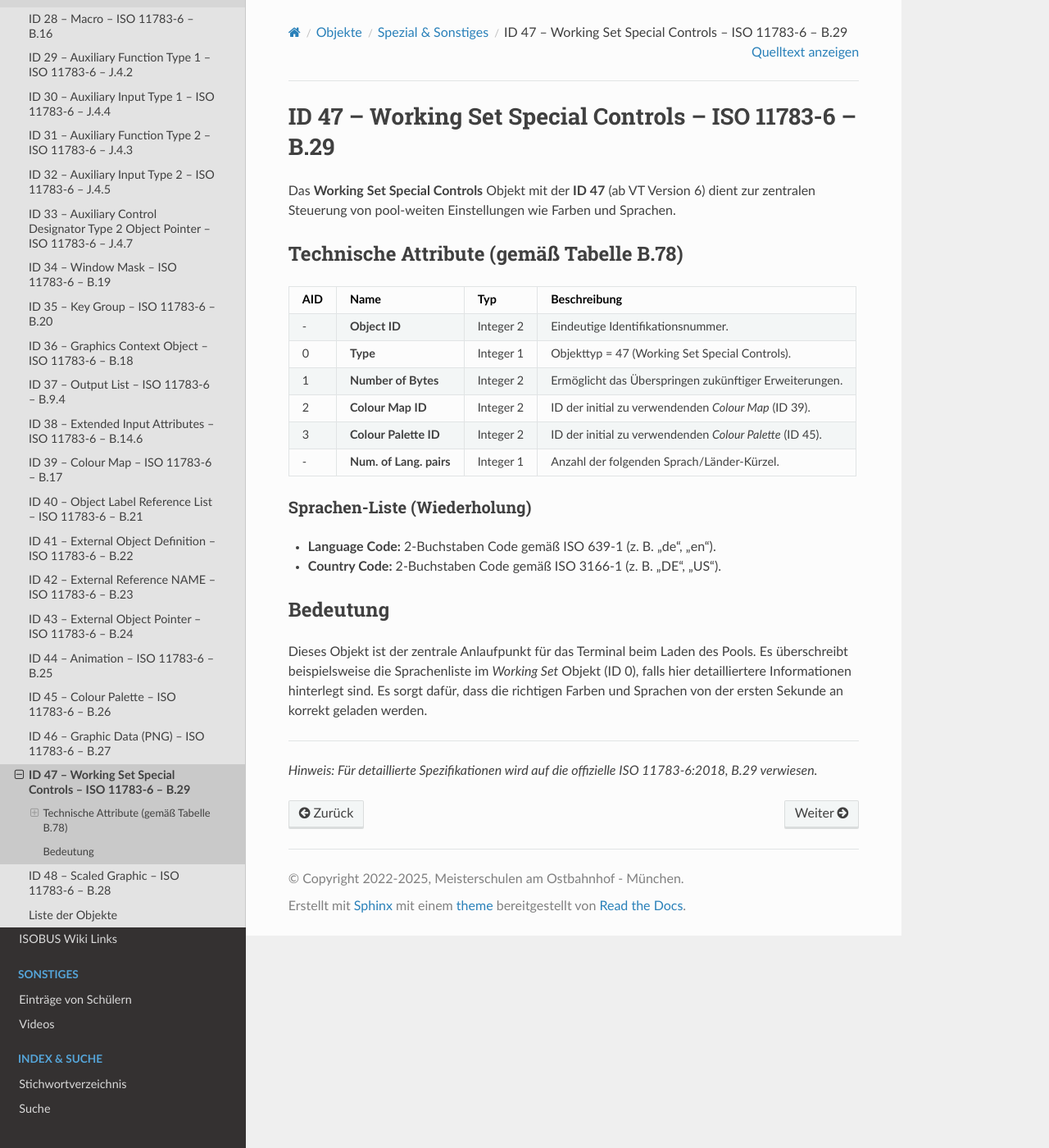
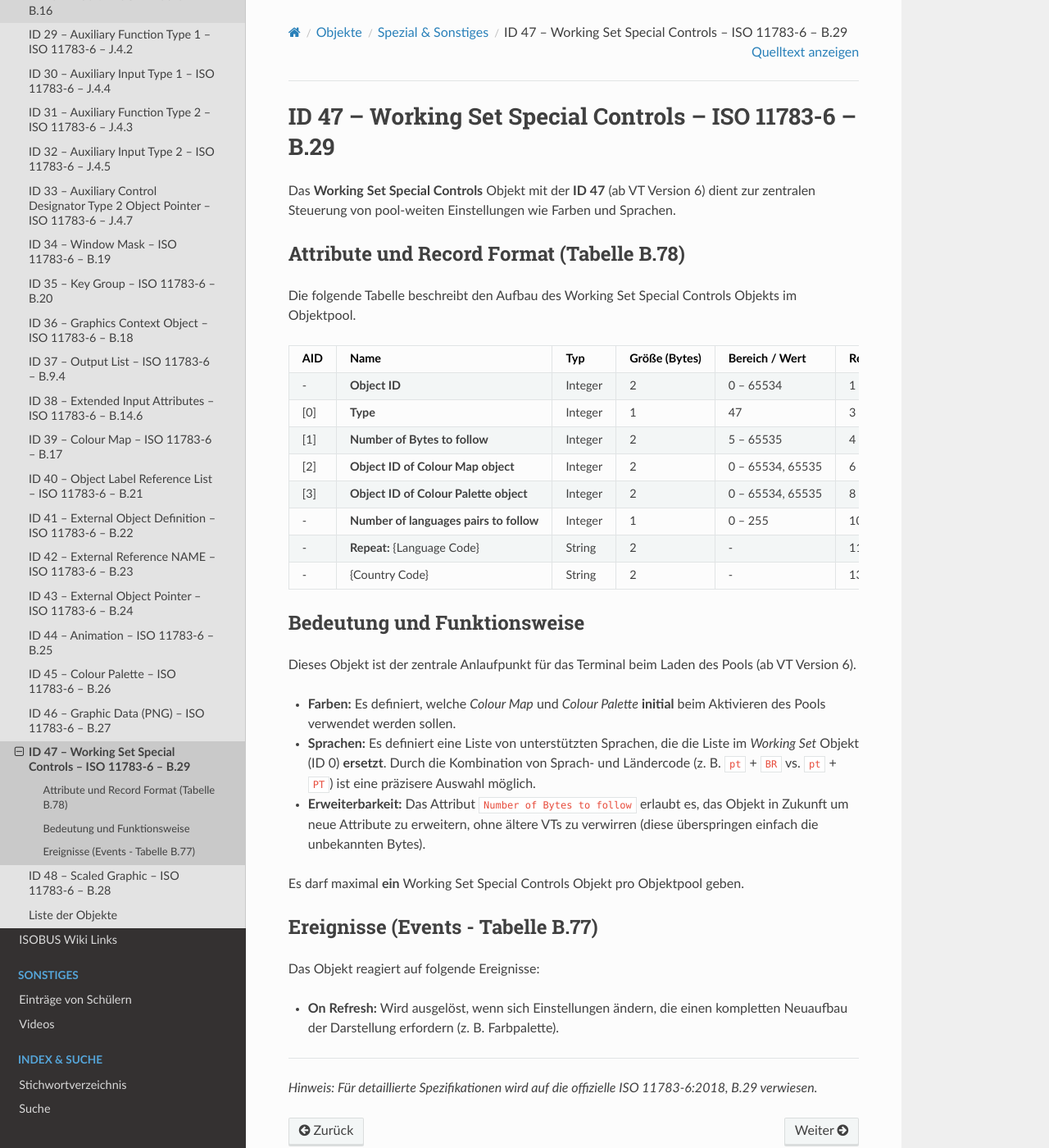
Before and after one commit to Meisterschulen-am-Ostbahnhof-Munchen/ISOBUS-VT-Objects-docs, a Sphinx documentation site: the page built from docs/isobus-objects/ID-47---Working-Set-Special-Controls---ISO-11783-6---B.29.md, in a window 1280 px wide and 1400 px high. Shown: the whole window at 82% size. Built offline with Sphinx 7.4.7 and the Read the Docs theme 3.1.0, drawn with Linux system fonts in a browser that asks for light colours.

Commit message:
docs: update Working Set Special Controls (ID 47) with accurate attribute table and record format from ISO 11783-6 Annex B.29

```diff
--- a/docs/isobus-objects/ID-47---Working-Set-Special-Controls---ISO-11783-6---B.29.md
+++ b/docs/isobus-objects/ID-47---Working-Set-Special-Controls---ISO-11783-6---B.29.md
@@ -5,23 +5,34 @@
 
 Das **Working Set Special Controls** Objekt mit der **ID 47** (ab VT Version 6) dient zur zentralen Steuerung von pool-weiten Einstellungen wie Farben und Sprachen.
 
-## Technische Attribute (gemäß Tabelle B.78)
+### Attribute und Record Format (Tabelle B.78)
 
-| AID | Name | Typ | Beschreibung |
-| :--- | :--- | :--- | :--- |
-| - | **Object ID** | Integer 2 | Eindeutige Identifikationsnummer. |
-| 0 | **Type** | Integer 1 | Objekttyp = 47 (Working Set Special Controls). |
-| 1 | **Number of Bytes** | Integer 2 | Ermöglicht das Überspringen zukünftiger Erweiterungen. |
-| 2 | **Colour Map ID** | Integer 2 | ID der initial zu verwendenden *Colour Map* (ID 39). |
-| 3 | **Colour Palette ID** | Integer 2 | ID der initial zu verwendenden *Colour Palette* (ID 45). |
-| - | **Num. of Lang. pairs** | Integer 1 | Anzahl der folgenden Sprach/Länder-Kürzel. |
+Die folgende Tabelle beschreibt den Aufbau des Working Set Special Controls Objekts im Objektpool.
 
-### Sprachen-Liste (Wiederholung)
-*   **Language Code:** 2-Buchstaben Code gemäß ISO 639-1 (z. B. "de", "en").
-*   **Country Code:** 2-Buchstaben Code gemäß ISO 3166-1 (z. B. "DE", "US").
+| AID | Name | Typ | Größe (Bytes) | Bereich / Wert | Record Byte | Beschreibung |
+| :--- | :--- | :--- | :--- | :--- | :--- | :--- |
+| - | **Object ID** | Integer | 2 | 0 – 65534 | 1 – 2 | Eindeutige ID im Objektpool. |
+| [0] | **Type** | Integer | 1 | 47 | 3 | Objekttyp = Working Set Special Controls. |
+| [1] | **Number of Bytes to follow** | Integer | 2 | 5 – 65535 | 4 – 5 | Anzahl der Bytes in diesem Objekt nach diesem Attribut. Ermöglicht Parsing-Kompatibilität. |
+| [2] | **Object ID of Colour Map object** | Integer | 2 | 0 – 65534, 65535 | 6 – 7 | ID der initial zu verwendenden Colour Map (ID 39) oder NULL. |
+| [3] | **Object ID of Colour Palette object** | Integer | 2 | 0 – 65534, 65535 | 8 – 9 | ID der initial zu verwendenden Colour Palette (ID 45) oder NULL. |
+| - | **Number of languages pairs to follow** | Integer | 1 | 0 – 255 | 10 | Anzahl der folgenden Sprach/Länder-Code-Paare. |
+| - | **Repeat:** {Language Code} | String | 2 | - | 11 – 12 ... | 2-Buchstaben Code gemäß ISO 639-1 (z. B. "de"). |
+| - | {Country Code} | String | 2 | - | 13 – 14 ... | 2-Buchstaben Code gemäß ISO 3166-1 (z. B. "DE") oder "20 20" (Hex) falls nicht anwendbar. |
 
-## Bedeutung
-Dieses Objekt ist der zentrale Anlaufpunkt für das Terminal beim Laden des Pools. Es überschreibt beispielsweise die Sprachenliste im *Working Set* Objekt (ID 0), falls hier detailliertere Informationen hinterlegt sind. Es sorgt dafür, dass die richtigen Farben und Sprachen von der ersten Sekunde an korrekt geladen werden.
+## Bedeutung und Funktionsweise
+Dieses Objekt ist der zentrale Anlaufpunkt für das Terminal beim Laden des Pools (ab VT Version 6).
+*   **Farben:** Es definiert, welche *Colour Map* und *Colour Palette* **initial** beim Aktivieren des Pools verwendet werden sollen.
+*   **Sprachen:** Es definiert eine Liste von unterstützten Sprachen, die die Liste im *Working Set* Objekt (ID 0) **ersetzt**. Durch die Kombination von Sprach- und Ländercode (z. B. `pt` + `BR` vs. `pt` + `PT`) ist eine präzisere Auswahl möglich.
+*   **Erweiterbarkeit:** Das Attribut `Number of Bytes to follow` erlaubt es, das Objekt in Zukunft um neue Attribute zu erweitern, ohne ältere VTs zu verwirren (diese überspringen einfach die unbekannten Bytes).
+
+Es darf maximal **ein** Working Set Special Controls Objekt pro Objektpool geben.
+
+## Ereignisse (Events - Tabelle B.77)
+
+Das Objekt reagiert auf folgende Ereignisse:
+
+*   **On Refresh:** Wird ausgelöst, wenn sich Einstellungen ändern, die einen kompletten Neuaufbau der Darstellung erfordern (z. B. Farbpalette).
 
 ----
 *Hinweis: Für detaillierte Spezifikationen wird auf die offizielle ISO 11783-6:2018, B.29 verwiesen.*
```
